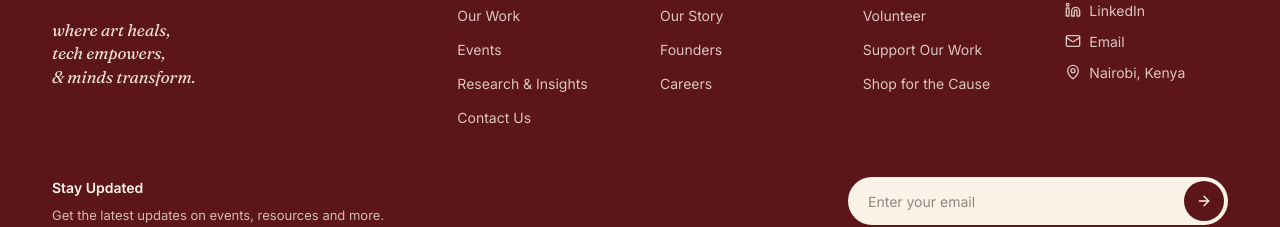
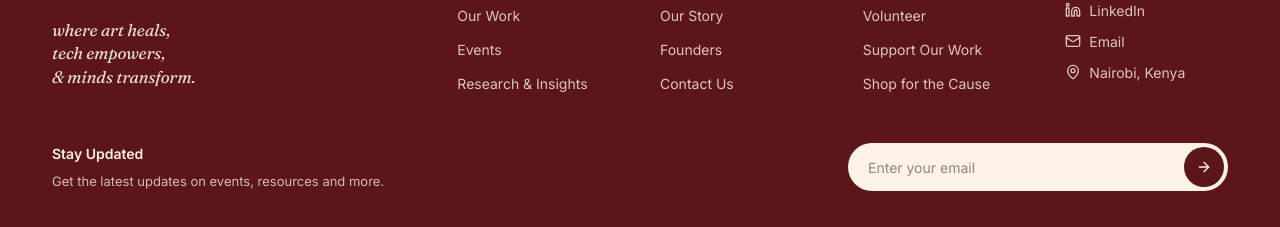
Before and after one commit to artnovax/artnovax-web, a React (Create React App) app in the folder frontend/: page / in a window 1280 px wide. Shown: the part 1988-2215 px from the top of the page. Built offline with nearby package versions, Linux system fonts and the light colour scheme; no server answers.

Commit message:
chore: checkpoint before CMS media upgrade

```diff
--- a/frontend/src/mock.js
+++ b/frontend/src/mock.js
@@ -79,7 +79,6 @@ export const FOOTER = {
         { label: 'Our Work', href: '/our-work' },
         { label: 'Events', href: '/events' },
         { label: 'Research & Insights', href: '/research' },
-        { label: 'Contact Us', href: '/contact' }
       ]
     },
     {
@@ -87,7 +86,7 @@ export const FOOTER = {
         { label: 'ArtNovaX App', href: '/app' },
         { label: 'Our Story', href: '/about#story' },
         { label: 'Founders', href: '/about#founders' },
-        { label: 'Careers', href: '/careers' },
+        { label: 'Contact Us', href: '/contact' }
       ]
     },
     {
@@ -117,7 +116,7 @@ export const FOOTER = {
         },
         {
           label: 'Nairobi, Kenya',
-          href: '#',
+          href: 'https://maps.app.goo.gl/tcFi1tdZWTcgfsq68',
           icon: 'map-pin'
         },
       ]
```
